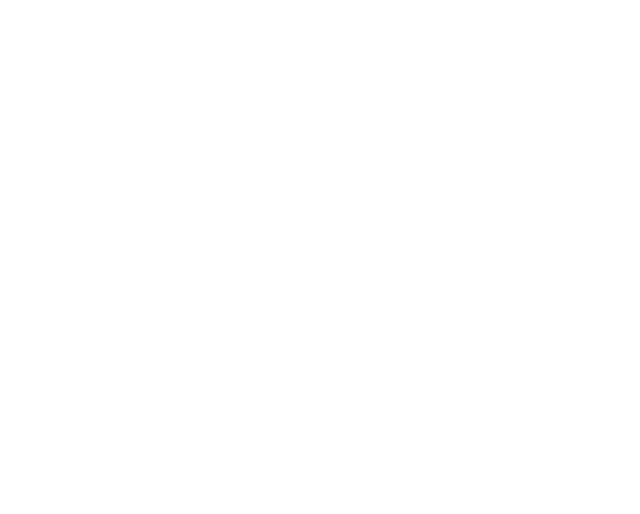
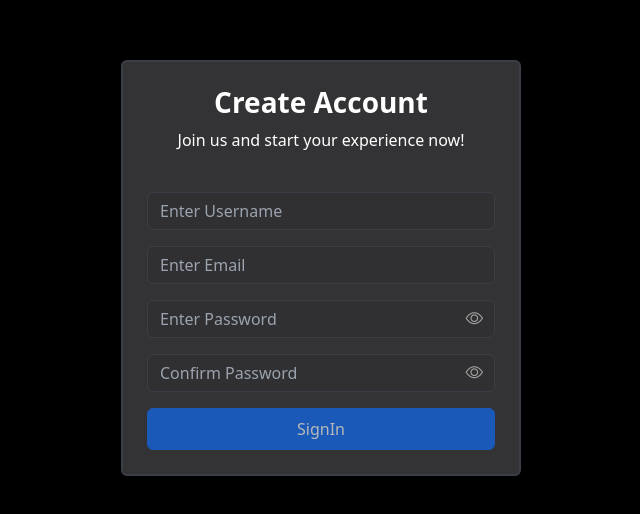
Before and after one commit to SalehShanteer/BookFlix_Frontend, an Angular app: page /signup in a window 1280 px wide. Before the commit this address led to /. Shown: the part 132-646 px from the top of the page, without its empty margins (319-959 px from the left). Built offline with nearby package versions, Linux system fonts and the light colour scheme.

Commit message:
feat: implement user authentication flow by adding login and signup components with route configuration

```diff
--- a/src/app/app.routes.ts
+++ b/src/app/app.routes.ts
@@ -3,7 +3,7 @@
 import { MainLayout } from './layouts/main-layout/main-layout';
 import { Login } from './features/auth/login/login';
 import { UserDashboard } from './features/users/user-dashboard/user-dashboard';
-import { Register } from './features/auth/register/register';
+import { SignUp } from './features/auth/signup/signup';
 import { ServerError } from './shared/components/server-error/server-error';
 import { authGuard } from './core/guards/auth-guard';
 import { AccountSettings } from './features/settings/account-settings/account-settings';
@@ -23,7 +23,7 @@
     component: AuthLayout,
     children: [
       { path: 'login', component: Login },
-      { path: 'register', component: Register },
+      { path: 'signup', component: SignUp },
     ],
   },
   {
--- a/src/app/features/auth/login/login.ts
+++ b/src/app/features/auth/login/login.ts
@@ -40,6 +40,6 @@
   }
 
   showRegisterScreen() {
-    this.router.navigate(['register']);
+    this.router.navigate(['signup']);
   }
 }
--- a/src/app/features/auth/register/register.html
+++ /dev/null
@@ -1,54 +0,0 @@
-<div class="container-fluid min-vh-100 d-flex align-items-center justify-content-center bg-light">
-  <div class="card shadow-lg p-4 border-0">
-    <div class="text-center mb-4">
-      <h3 class="fw-bold">{{ 'CreateAccount' | locale }}</h3>
-      <p class="text-muted">{{ 'RegisterCardMessage' | locale }}</p>
-    </div>
-    <form [formGroup]="registerForm" (ngSubmit)="onSignUp()">
-      <div class="mb-3">
-        <input
-          id="username"
-          class="form-control"
-          type="text"
-          formControlName="username"
-          placeholder="{{ 'EnterUsername' | locale }}"
-        />
-        @if (usernameHasError){
-        <p class="error-text">{{ usernameError }}</p>
-        }
-      </div>
-      <div class="mb-3">
-        <input
-          id="email"
-          class="form-control"
-          type="email"
-          formControlName="email"
-          placeholder="{{ 'EnterEmail' | locale }}"
-        />
-        @if (emailHasError){
-        <p class="error-text">{{ emailError }}</p>
-        }
-      </div>
-      <div class="mb-3">
-        <app-password-field
-          id="newPassword"
-          formControlName="newPassword"
-          placeholder="EnterPassword"
-        />
-        @if (passwordHasError){
-        <p class="error-text">{{ passwordError }}</p>
-        }
-      </div>
-      <div class="mb-3">
-        <app-password-field
-          id="confirmPassword"
-          formControlName="confirmPassword"
-          placeholder="ConfirmPassword"
-        />
-      </div>
-      <button class="btn btn-primary w-100 py-2" [disabled]="registerForm.invalid">
-        {{ 'SignIn' | locale }}
-      </button>
-    </form>
-  </div>
-</div>
--- a/src/app/features/auth/register/register.scss
+++ /dev/null
@@ -1,4 +0,0 @@
-.card {
-  max-width: 400px;
-  width: 100%;
-}
--- /dev/null
+++ b/src/app/features/auth/signup/signup.html
@@ -0,0 +1,36 @@
+<div class="container-fluid min-vh-100 d-flex align-items-center justify-content-center bg-black">
+  <div class="card shadow-lg p-4">
+    <div class="text-center mb-4">
+      <h3 class="main-text fw-bold">{{ 'CreateAccount' | locale }}</h3>
+      <p class="main-text">{{ 'RegisterCardMessage' | locale }}</p>
+    </div>
+    <form [formGroup]="registerForm" (ngSubmit)="onSignUp()">
+      <div class="mb-3">
+        <input id="username" class="form-control" type="text" formControlName="username"
+          placeholder="{{ 'EnterUsername' | locale }}" />
+        @if (usernameHasError){
+        <p class="error-text">{{ usernameError }}</p>
+        }
+      </div>
+      <div class="mb-3">
+        <input id="email" class="form-control" type="email" formControlName="email"
+          placeholder="{{ 'EnterEmail' | locale }}" />
+        @if (emailHasError){
+        <p class="error-text">{{ emailError }}</p>
+        }
+      </div>
+      <div class="mb-3">
+        <app-password-field id="newPassword" formControlName="newPassword" placeholder="EnterPassword" />
+        @if (passwordHasError){
+        <p class="error-text">{{ passwordError }}</p>
+        }
+      </div>
+      <div class="mb-3">
+        <app-password-field id="confirmPassword" formControlName="confirmPassword" placeholder="ConfirmPassword" />
+      </div>
+      <button class="btn btn-primary w-100 py-2" [disabled]="registerForm.invalid">
+        {{ 'SignIn' | locale }}
+      </button>
+    </form>
+  </div>
+</div>
--- /dev/null
+++ b/src/app/features/auth/signup/signup.scss
@@ -0,0 +1,6 @@
+.card {
+  max-width: 400px;
+  width: 100%;
+  background-color: var(--bf-bg-card);
+  border: 2px solid var(--bf-border-input);
+}
--- a/src/app/features/auth/register/register.ts
+++ b/src/app/features/auth/signup/signup.ts
@@ -14,10 +14,10 @@
 @Component({
   selector: 'app-register',
   imports: [ReactiveFormsModule, LocalePipe, PasswordField],
-  templateUrl: './register.html',
-  styleUrl: './register.scss',
+  templateUrl: './signup.html',
+  styleUrl: './signup.scss',
 })
-export class Register extends BaseComponent {
+export class SignUp extends BaseComponent {
   registerForm!: FormGroup;
 
   usernameError: string | null = null;
```
